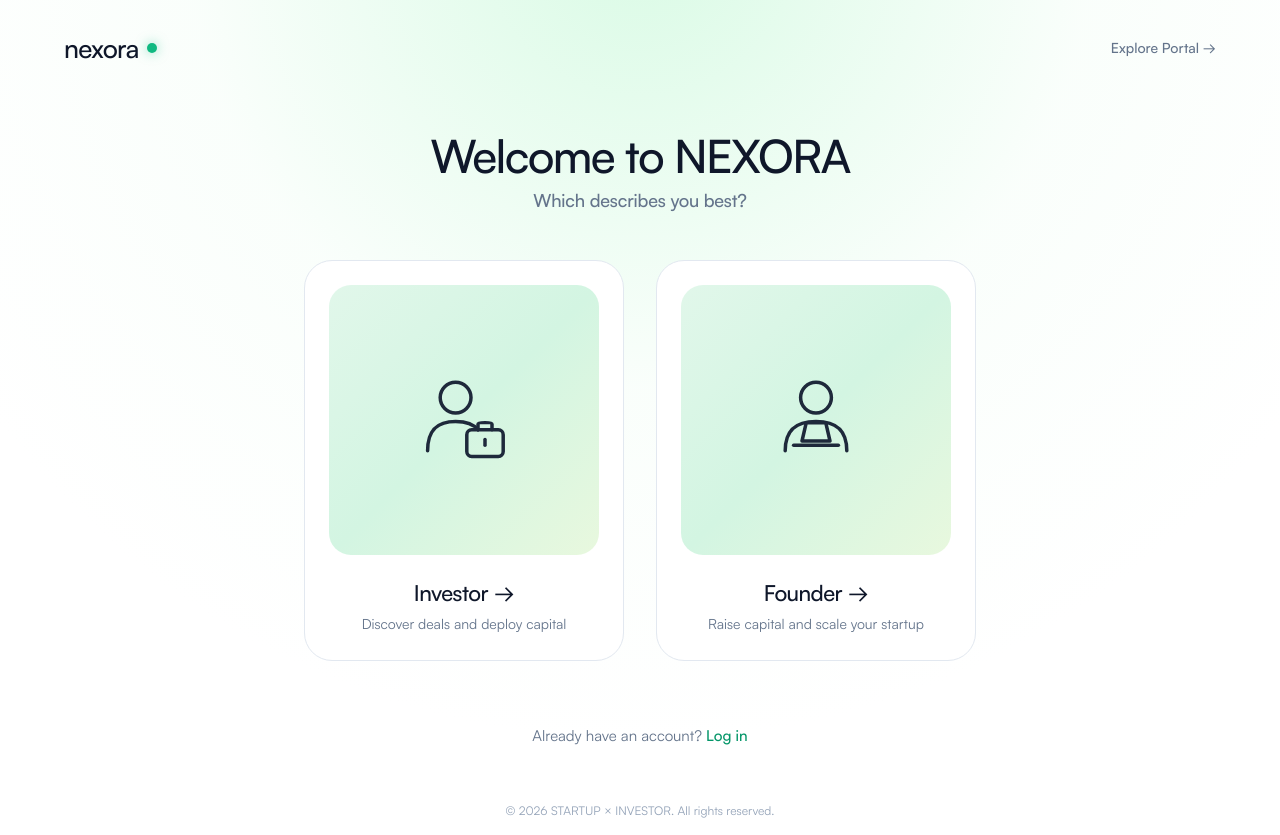
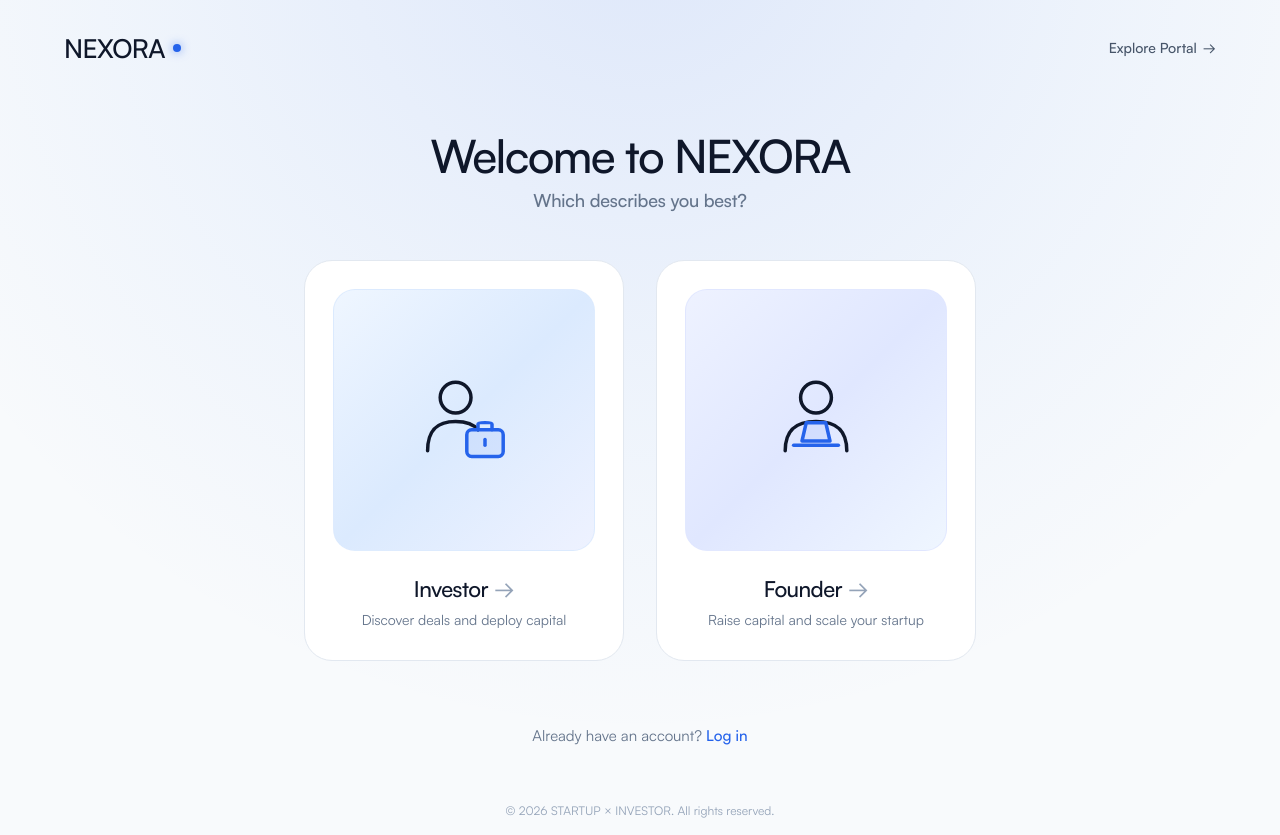
Before and after one commit to yugbhuva747-byte/Start-Up-Portal, a PHP site: page /start/index.php in a window 1280 px wide. Run offline with PHP 8.4, Linux system fonts and the light colour scheme; data comes from the database, SQL or seed files in the repository; data that the repository does not hold is empty; some libraries are stand-ins or nearby versions.

Commit message:
Update welcome screen color palette to match NEXORA website theme (sapphire blue, cobalt & slate)

```diff
--- a/welcome.php
+++ b/welcome.php
@@ -53,8 +53,8 @@ $pageTitle = 'Welcome to ' . APP_NAME . ' • Choose Your Experience';
     <style>
         body {
             font-family: 'Satoshi', -apple-system, BlinkMacSystemFont, "Segoe UI", Roboto, sans-serif !important;
-            background-color: #FFFFFF;
-            background-image: radial-gradient(circle at 50% -8%, rgba(187, 247, 208, 0.55) 0%, rgba(240, 253, 244, 0.35) 42%, rgba(255, 255, 255, 0) 75%);
+            background-color: #F8FAFC;
+            background-image: radial-gradient(circle at 50% -10%, rgba(37, 99, 235, 0.12) 0%, rgba(59, 130, 246, 0.05) 45%, rgba(248, 250, 252, 0) 75%);
             background-repeat: no-repeat;
             color: #0F172A;
             -webkit-font-smoothing: antialiased;
@@ -66,17 +66,19 @@ $pageTitle = 'Welcome to ' . APP_NAME . ' • Choose Your Experience';
         }
 
         .role-card:hover {
-            border-color: #10B981;
-            box-shadow: 0 20px 35px -12px rgba(16, 185, 129, 0.18), 0 8px 16px -8px rgba(0, 0, 0, 0.04);
-            transform: translateY(-4px);
+            border-color: #2563EB;
+            box-shadow: 0 22px 42px -12px rgba(37, 99, 235, 0.2), 0 8px 16px -8px rgba(15, 23, 42, 0.04);
+            transform: translateY(-5px);
         }
 
         .role-card:hover .arrow-icon {
-            transform: translateX(4px);
+            transform: translateX(5px);
+            color: #2563EB;
         }
 
         .role-card:hover .illustration-box {
-            transform: scale(1.015);
+            transform: scale(1.02);
+            box-shadow: 0 12px 24px -8px rgba(37, 99, 235, 0.18);
         }
 
         .role-card:active {
@@ -84,20 +86,21 @@ $pageTitle = 'Welcome to ' . APP_NAME . ' • Choose Your Experience';
         }
     </style>
 </head>
-<body class="min-h-full flex flex-col justify-between selection:bg-emerald-100 selection:text-emerald-900">
+<body class="min-h-full flex flex-col justify-between selection:bg-blue-100 selection:text-blue-900">
 
     <!-- Top Minimalist Brand Bar -->
     <header class="w-full px-6 sm:px-12 md:px-16 py-6 sm:py-8 flex items-center justify-between">
         <a href="<?= url('index.php?choose=1') ?>" class="inline-flex items-center gap-2 group" aria-label="NEXORA Home">
-            <span class="text-2xl sm:text-[26px] font-black tracking-tight text-[#0F172A] lowercase font-satoshi">
-                nexora
+            <span class="text-2xl sm:text-[26px] font-black tracking-tight text-[#0F172A] font-satoshi">
+                NEXORA
             </span>
-            <span class="w-2.5 h-2.5 rounded-full bg-emerald-500 shadow-[0_0_12px_rgba(16,185,129,0.5)]"></span>
+            <span class="w-2 h-2 rounded-full bg-blue-600 shadow-[0_0_10px_rgba(37,99,235,0.6)]"></span>
         </a>
 
         <!-- Fast Skip / Direct Explore -->
-        <a href="<?= url('index.php?role=investor') ?>" class="text-xs sm:text-sm font-semibold text-slate-500 hover:text-slate-900 transition-colors">
-            Explore Portal &rarr;
+        <a href="<?= url('index.php?role=investor') ?>" class="inline-flex items-center gap-1.5 text-xs sm:text-sm font-semibold text-slate-600 hover:text-blue-600 transition-colors">
+            <span>Explore Portal</span>
+            <span>&rarr;</span>
         </a>
     </header>
 
@@ -119,31 +122,31 @@ $pageTitle = 'Welcome to ' . APP_NAME . ' • Choose Your Experience';
 
             <!-- Card 1: Investor -->
             <a href="<?= url('index.php?role=investor') ?>"
-               class="role-card w-full sm:w-[320px] bg-white border border-[#E2E8F0] rounded-[28px] p-6 flex flex-col items-center text-center cursor-pointer group no-underline text-inherit"
+               class="role-card w-full sm:w-[320px] bg-white border border-[#E2E8F0] rounded-[28px] p-6 sm:p-7 flex flex-col items-center text-center cursor-pointer group no-underline text-inherit shadow-xs"
                aria-label="I am an Investor">
 
-                <!-- Lime/Mint Gradient Illustration Box -->
-                <div class="illustration-box w-full aspect-square rounded-[22px] bg-gradient-to-br from-[#E1F7EA] via-[#D3F5E2] to-[#E8F8DE] flex items-center justify-center relative overflow-hidden transition-transform duration-300">
-                    <!-- Clean Line-Art Person with Briefcase (Matches Screenshot) -->
+                <!-- Signature Sapphire/Blue Gradient Illustration Box -->
+                <div class="illustration-box w-full aspect-square rounded-[22px] bg-gradient-to-br from-[#EFF6FF] via-[#DBEAFE] to-[#EEF2FF] border border-blue-100/80 flex items-center justify-center relative overflow-hidden transition-all duration-300">
+                    <!-- Clean Line-Art Person with Briefcase -->
                     <svg class="w-28 h-28 text-slate-800 transition-transform duration-300 group-hover:scale-105" viewBox="0 0 80 80" fill="none" stroke="currentColor" stroke-width="2.5" stroke-linecap="round" stroke-linejoin="round">
                         <!-- Head -->
-                        <circle cx="34" cy="24" r="11" />
+                        <circle cx="34" cy="24" r="11" stroke="#0F172A" />
                         <!-- Shoulders / Torso -->
-                        <path d="M 14 62 C 14 46, 22 41, 34 41 C 41 41, 47 43, 50 47" />
-                        <!-- Briefcase Container -->
-                        <rect x="42" y="47" width="26" height="19" rx="3.5" />
+                        <path d="M 14 62 C 14 46, 22 41, 34 41 C 41 41, 47 43, 50 47" stroke="#0F172A" />
+                        <!-- Briefcase Container (NEXORA Blue Accent) -->
+                        <rect x="42" y="47" width="26" height="19" rx="3.5" stroke="#2563EB" fill="rgba(37, 99, 235, 0.08)" />
                         <!-- Briefcase Handle -->
-                        <path d="M 50 47 V 43 C 50 41.5, 60 41.5, 60 43 V 47" />
+                        <path d="M 50 47 V 43 C 50 41.5, 60 41.5, 60 43 V 47" stroke="#2563EB" />
                         <!-- Briefcase Clasp Line -->
-                        <line x1="55" y1="54" x2="55" y2="58" />
+                        <line x1="55" y1="54" x2="55" y2="58" stroke="#2563EB" />
                     </svg>
                 </div>
 
                 <!-- Card Content -->
                 <div class="mt-6 flex flex-col items-center">
-                    <h2 class="text-xl sm:text-[22px] font-bold text-[#0F172A] flex items-center gap-1.5 group-hover:text-emerald-700 transition-colors">
+                    <h2 class="text-xl sm:text-[22px] font-bold text-[#0F172A] flex items-center gap-1.5 group-hover:text-blue-600 transition-colors">
                         <span>Investor</span>
-                        <span class="arrow-icon transition-transform duration-200">&rarr;</span>
+                        <span class="arrow-icon transition-transform duration-200 text-slate-400 group-hover:text-blue-600">&rarr;</span>
                     </h2>
                     <p class="text-sm text-slate-500 mt-1.5 font-normal leading-relaxed">
                         Discover deals and deploy capital
@@ -153,29 +156,29 @@ $pageTitle = 'Welcome to ' . APP_NAME . ' • Choose Your Experience';
 
             <!-- Card 2: Founder -->
             <a href="<?= url('index.php?role=founder') ?>"
-               class="role-card w-full sm:w-[320px] bg-white border border-[#E2E8F0] rounded-[28px] p-6 flex flex-col items-center text-center cursor-pointer group no-underline text-inherit"
+               class="role-card w-full sm:w-[320px] bg-white border border-[#E2E8F0] rounded-[28px] p-6 sm:p-7 flex flex-col items-center text-center cursor-pointer group no-underline text-inherit shadow-xs"
                aria-label="I am a Founder">
 
-                <!-- Lime/Mint Gradient Illustration Box -->
-                <div class="illustration-box w-full aspect-square rounded-[22px] bg-gradient-to-br from-[#E1F7EA] via-[#D3F5E2] to-[#E8F8DE] flex items-center justify-center relative overflow-hidden transition-transform duration-300">
-                    <!-- Clean Line-Art Person with Laptop (Matches Screenshot) -->
+                <!-- Signature Indigo/Cobalt Gradient Illustration Box -->
+                <div class="illustration-box w-full aspect-square rounded-[22px] bg-gradient-to-br from-[#EEF2FF] via-[#E0E7FF] to-[#EFF6FF] border border-indigo-100/80 flex items-center justify-center relative overflow-hidden transition-all duration-300">
+                    <!-- Clean Line-Art Person with Laptop -->
                     <svg class="w-28 h-28 text-slate-800 transition-transform duration-300 group-hover:scale-105" viewBox="0 0 80 80" fill="none" stroke="currentColor" stroke-width="2.5" stroke-linecap="round" stroke-linejoin="round">
                         <!-- Head -->
-                        <circle cx="40" cy="24" r="11" />
+                        <circle cx="40" cy="24" r="11" stroke="#0F172A" />
                         <!-- Shoulders / Torso -->
-                        <path d="M 18 62 C 18 47, 26 41, 40 41 C 54 41, 62 47, 62 62" />
-                        <!-- Laptop Screen -->
-                        <polygon points="30,55 33,42 47,42 50,55" />
+                        <path d="M 18 62 C 18 47, 26 41, 40 41 C 54 41, 62 47, 62 62" stroke="#0F172A" />
+                        <!-- Laptop Screen (NEXORA Blue Accent) -->
+                        <polygon points="30,55 33,42 47,42 50,55" stroke="#2563EB" fill="rgba(37, 99, 235, 0.08)" />
                         <!-- Laptop Base -->
-                        <line x1="24" y1="58" x2="56" y2="58" />
+                        <line x1="24" y1="58" x2="56" y2="58" stroke="#2563EB" />
                     </svg>
                 </div>
 
                 <!-- Card Content -->
                 <div class="mt-6 flex flex-col items-center">
-                    <h2 class="text-xl sm:text-[22px] font-bold text-[#0F172A] flex items-center gap-1.5 group-hover:text-emerald-700 transition-colors">
+                    <h2 class="text-xl sm:text-[22px] font-bold text-[#0F172A] flex items-center gap-1.5 group-hover:text-blue-600 transition-colors">
                         <span>Founder</span>
-                        <span class="arrow-icon transition-transform duration-200">&rarr;</span>
+                        <span class="arrow-icon transition-transform duration-200 text-slate-400 group-hover:text-blue-600">&rarr;</span>
                     </h2>
                     <p class="text-sm text-slate-500 mt-1.5 font-normal leading-relaxed">
                         Raise capital and scale your startup
@@ -185,10 +188,10 @@ $pageTitle = 'Welcome to ' . APP_NAME . ' • Choose Your Experience';
 
         </div>
 
-        <!-- Bottom Log In Link (Matches Screenshot) -->
+        <!-- Bottom Log In Link -->
         <div class="text-center text-[15px] text-slate-500 mt-12 sm:mt-16">
             <span>Already have an account? </span>
-            <a href="<?= url('auth/login.php') ?>" class="text-emerald-600 font-semibold hover:text-emerald-700 hover:underline transition-colors">
+            <a href="<?= url('auth/login.php') ?>" class="text-blue-600 font-semibold hover:text-blue-700 hover:underline transition-colors">
                 Log in
             </a>
         </div>
```
